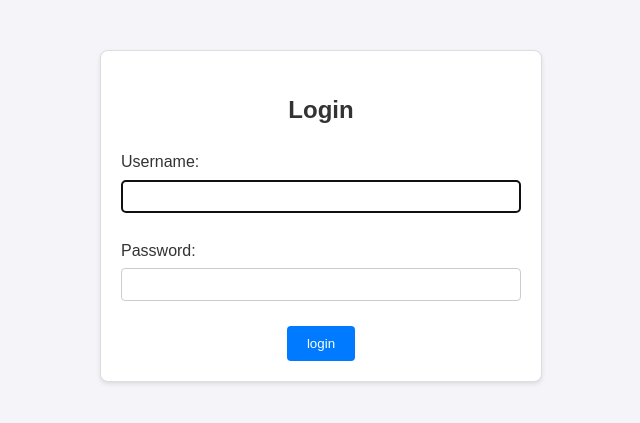
After one commit to peyal939/estrus_cycle_detection, a Django app: page /accounts/login/ in a window 1280 px wide. The commit adds this page. Shown: the top 423 px of the page, without its empty margins (319-959 px from the left). Run offline with Django 5.2, Linux system fonts and the light colour scheme.

Commit message:
Add authentication and improve UI for downloader app
Introduces login/logout functionality using Django's built-in auth views, adds a login template, and updates index.html to display the logged-in user and logout button. Secures views with login requirements and configures authentication redirects in settings. Also adds a base template for consistent styling.

```diff
--- /dev/null
+++ b/downloader/templates/base_generic.html
@@ -0,0 +1,40 @@
+<!DOCTYPE html>
+<html lang="en">
+
+<head>
+    <meta charset="UTF-8">
+    <meta name="viewport" content="width=device-width, initial-scale=1.0">
+    <title>Harness Data Portal</title>
+    <style>
+        body {
+            font-family: sans-serif;
+            line-height: 1.6;
+            color: #333;
+            background-color: #f4f4f9;
+            margin: 0;
+        }
+
+        .container {
+            background: #fff;
+            padding: 2rem;
+            border-radius: 8px;
+            box-shadow: 0 4px 6px rgba(0, 0, 0, 0.1);
+        }
+
+        input[type="text"],
+        input[type="password"] {
+            width: 100%;
+            padding: 8px;
+            margin-bottom: 10px;
+            border: 1px solid #ccc;
+            border-radius: 4px;
+            box-sizing: border-box;
+        }
+    </style>
+</head>
+
+<body>
+    {% block content %}{% endblock %}
+</body>
+
+</html>
--- /dev/null
+++ b/downloader/templates/registration/login.html
@@ -0,0 +1,39 @@
+{% extends "base_generic.html" %}
+
+{% block content %}
+<div class="container"
+    style="max-width: 400px; margin: 50px auto; padding: 20px; border: 1px solid #ddd; border-radius: 8px; box-shadow: 0 2px 4px rgba(0,0,0,0.1);">
+    <h2 style="text-align: center; color: #333;">Login</h2>
+
+    {% if form.errors %}
+    <p style="color: red; text-align: center;">Your username and password didn't match. Please try again.</p>
+    {% endif %}
+
+    {% if next %}
+    {% if user.is_authenticated %}
+    <p style="text-align: center;">Your account doesn't have access to this page. To proceed,
+        please login with an account that has access.</p>
+    {% else %}
+    <p style="text-align: center;">Please login to see this page.</p>
+    {% endif %}
+    {% endif %}
+
+    <form method="post" action="{% url 'login' %}">
+        {% csrf_token %}
+        <div style="margin-bottom: 15px;">
+            <label for="id_username" style="display: block; margin-bottom: 5px;">Username:</label>
+            {{ form.username }}
+        </div>
+        <div style="margin-bottom: 15px;">
+            <label for="id_password" style="display: block; margin-bottom: 5px;">Password:</label>
+            {{ form.password }}
+        </div>
+
+        <div style="text-align: center;">
+            <input type="submit" value="login"
+                style="padding: 10px 20px; background-color: #007bff; color: white; border: none; border-radius: 4px; cursor: pointer;">
+        </div>
+        <input type="hidden" name="next" value="{{ next }}">
+    </form>
+</div>
+{% endblock %}
--- a/downloader/views.py
+++ b/downloader/views.py
@@ -8,7 +8,10 @@ from rest_framework import status
 from django.shortcuts import render
 from downloader.utils import get_db_handle
 
-class DownloadDataView(APIView):
+from django.contrib.auth.decorators import login_required
+from django.contrib.auth.mixins import LoginRequiredMixin
+
+class DownloadDataView(LoginRequiredMixin, APIView):
     def get(self, request):
         start_date_str = request.GET.get('start_date')
         end_date_str = request.GET.get('end_date')
@@ -94,5 +97,6 @@ class DownloadDataView(APIView):
         except Exception as e:
             return Response({"error": str(e)}, status=status.HTTP_500_INTERNAL_SERVER_ERROR)
 
+@login_required
 def index(request):
     return render(request, 'index.html')
--- a/harness_data_portal/settings.py
+++ b/harness_data_portal/settings.py
@@ -133,6 +133,10 @@ STATIC_URL = 'static/'
 STATIC_ROOT = BASE_DIR / 'staticfiles' # Directory where static files will be collected
 STATICFILES_STORAGE = 'whitenoise.storage.CompressedManifestStaticFilesStorage'
 
+# Authentication Redirects
+LOGIN_REDIRECT_URL = '/'
+LOGOUT_REDIRECT_URL = '/accounts/login/'
+
 # Default primary key field type
 # https://docs.djangoproject.com/en/5.2/ref/settings/#default-auto-field
 
--- a/harness_data_portal/urls.py
+++ b/harness_data_portal/urls.py
@@ -19,5 +19,6 @@ from django.urls import path, include
 
 urlpatterns = [
     path('admin/', admin.site.urls),
+    path('accounts/', include('django.contrib.auth.urls')),
     path('', include('downloader.urls')),
 ]
```
Also changed, not shown: check_user.py (added, +24 -0 lines), downloader/templates/index.html (+12 -1 lines), db.sqlite3.
